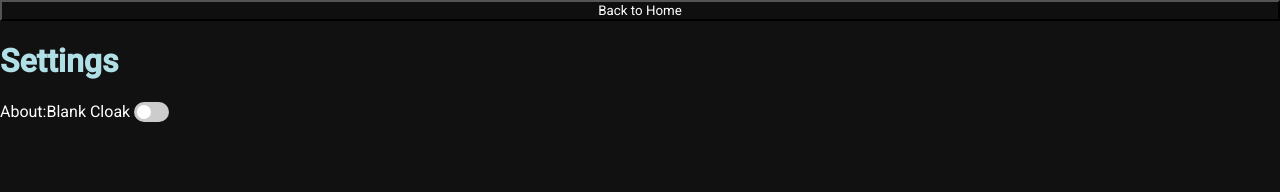
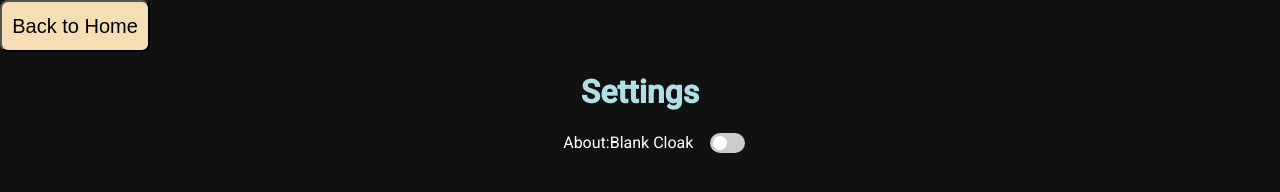
Before and after one commit to ilyluffy/luffy, a website: page static/settings.html in a window 1280 px wide. Drawn offline with Linux system fonts and the light colour scheme.

Commit message:
bettersettings

```diff
--- a/static/index.css
+++ b/static/index.css
@@ -51,12 +51,12 @@
   -webkit-filter: blur(5px);
   width: calc(100% + 4px);
   height: calc(100% + 4px);
-  animation: glowing-button-85 20s linear infinite;
+  animation: BingChilling 20s linear infinite;
   transition: opacity 0.3s ease-in-out;
   border-radius: 10px;
 }
 
-@keyframes glowing-button-85 {
+@keyframes BingChilling {
   0% {
     background-position: 0 0;
   }
@@ -134,9 +134,10 @@ footer {
 }
 .switch {
   position: relative;
+  left: 45%;
   display: inline-block;
   width: 35px;
-  height: 20px; /* updated */
+  height: 20px;
   margin-bottom: 10px;
 }
 
--- a/static/settings.html
+++ b/static/settings.html
@@ -7,12 +7,19 @@
 </head>
 <body>
   <button onclick="goHome()" style="
-    color: white;
-    background-color: #0001;
+    height:30px;
+    width:150px;
+    border-radius:8px;
+    padding:10px;
+    font-size:20px;
+    font-family: 'Oswald', sans-serif;
+    height:52px;
+    cursor:pointer;
+    background-color:wheat;
 ">Back to Home</button>
 	<div title="Settings">
-		<h1 style="color:powderblue;">Settings</h1>
-    <font color="White"> About:Blank Cloak </font>
+    <h1 style="color:powderblue;text-align: center;">Settings</h1>
+    <font color="White" style="position: relative;left: 44%;"> About:Blank Cloak </font>
 		<label class="switch">
 
 			<input type="checkbox" id="cloak-toggle">
```
